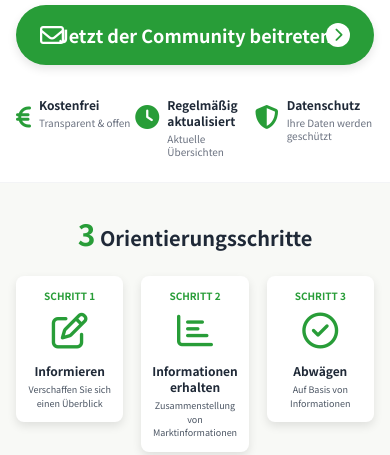
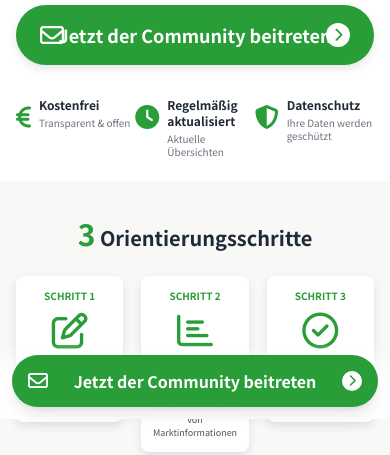
Before and after one commit to yuansn23/myd72u.site, a plain HTML site: page index.html in a window 390 px wide. Shown: the part 425-880 px from the top of the page. Drawn offline with nearby package versions, Linux system fonts and the light colour scheme.

Commit message:
Update index.html

```diff
--- a/index.html
+++ b/index.html
@@ -24,12 +24,10 @@
             }
         }
 
-        // 按钮点击跳转 – 保持不变
         function k2() {
             window.location.href = "https://lihi1.me/XS6FB";
         }
 
-        // 弹窗控制
         function openModal(type) {
             const modal = document.getElementById('legalModal');
             const title = document.getElementById('modalTitle');
@@ -101,7 +99,6 @@
             document.body.style.overflow = 'auto';
         }
 
-        // 点击外部关闭弹窗
         document.addEventListener('DOMContentLoaded', function() {
             const modal = document.getElementById('legalModal');
             modal.addEventListener('click', function(e) {
@@ -109,12 +106,19 @@
                     closeModal();
                 }
             });
-            // ESC 关闭
             document.addEventListener('keydown', function(e) {
                 if (e.key === 'Escape' && !modal.classList.contains('hidden')) {
                     closeModal();
                 }
             });
+
+            // 为移动端添加底部内边距，防止悬浮按钮遮挡内容
+            if (window.innerWidth < 768) {
+                const container = document.querySelector('.page-container');
+                if (container) {
+                    container.style.paddingBottom = '80px';
+                }
+            }
         });
     </script>
     <style>
@@ -134,6 +138,7 @@
             font-family: monospace;
             letter-spacing: 0.5px;
         }
+
         /* 弹窗样式 */
         .modal-overlay {
             position: fixed;
@@ -196,7 +201,6 @@
         .modal-body strong {
             color: #1f2937;
         }
-        /* 滚动条美化 */
         .modal-box::-webkit-scrollbar {
             width: 6px;
         }
@@ -211,7 +215,6 @@
         .modal-box::-webkit-scrollbar-thumb:hover {
             background: #a1a1a1;
         }
-        /* 点击链接样式 */
         .footer-link {
             cursor: pointer;
             transition: color 0.2s;
@@ -219,9 +222,30 @@
         .footer-link:hover {
             color: #34d399 !important;
         }
-        /* 禁用文本选择 */
         .no-select {
             user-select: none;
+        }
+
+        /* 悬浮按钮动画 */
+        @keyframes floatUp {
+            from {
+                opacity: 0;
+                transform: translateY(30px);
+            }
+            to {
+                opacity: 1;
+                transform: translateY(0);
+            }
+        }
+        .float-btn {
+            animation: floatUp 0.4s ease-out;
+        }
+
+        /* 移动端底部内边距 - 通过JS动态添加，此处作为后备 */
+        @media (max-width: 767px) {
+            .page-container {
+                padding-bottom: 80px;
+            }
         }
     </style>
 </head>
@@ -388,12 +412,22 @@
                 </p>
             </div>
             <div class="flex justify-center gap-4 mt-4 pt-3 border-t border-gray-800 text-brand-green font-bold text-xs">
+                <!-- Leer – wie im Original -->
             </div>
             <p class="text-center mt-4 text-[9px] text-gray-600">&copy; Aktienmarkt-Center – Alle Rechte vorbehalten.</p>
         </footer>
 
     </div>
     <!-- /.page-container -->
+
+    <!-- ===== 悬浮按钮 – 仅移动端 ===== -->
+    <div class="fixed bottom-0 left-0 right-0 p-3 bg-gradient-to-t from-white via-white/95 to-transparent md:hidden z-50 float-btn" style="padding-bottom: max(12px, env(safe-area-inset-bottom, 12px));">
+        <a onclick="k2()" class="block bg-brand-green text-white rounded-full py-3.5 px-6 font-bold text-base relative custom-shadow hover:bg-green-700 transition text-center cursor-pointer no-select shadow-lg active:scale-[0.98]">
+            <i class="fa-regular fa-envelope text-xl absolute left-4 top-1/2 -translate-y-1/2"></i>
+            Jetzt der Community beitreten
+            <i class="fa-solid fa-chevron-right absolute right-4 top-1/2 -translate-y-1/2 bg-white text-brand-green rounded-full w-5 h-5 flex items-center justify-center text-xs"></i>
+        </a>
+    </div>
 
     <!-- ===== MODAL (Impressum / Datenschutz) ===== -->
     <div id="legalModal" class="modal-overlay hidden">
```
Lines whose indentation alone changed are shown as unchanged.
